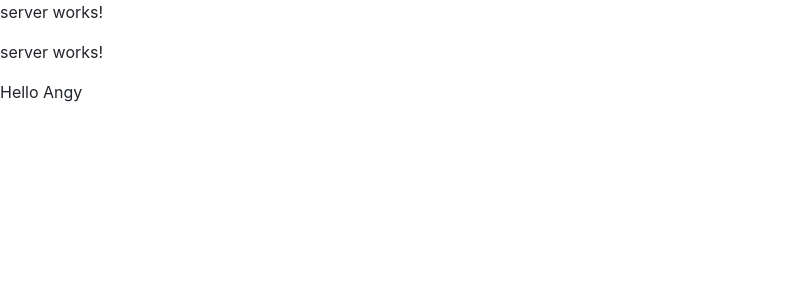
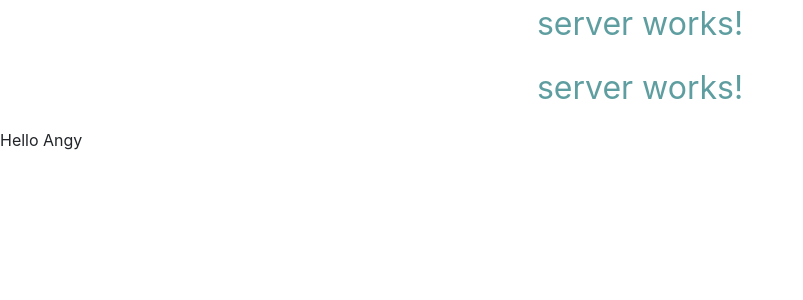
Before and after one commit to anil-allipilli/angy, an Angular app: page /server in a window 1280 px wide. Shown: the top 300 px of the page, without its empty margins (0-803 px from the left). Built offline with nearby package versions, Linux system fonts and the light colour scheme.

Commit message:
style applied

```diff
--- a/src/app/servers/servers.component.css
+++ b/src/app/servers/servers.component.css
@@ -0,0 +1,8 @@
+.container {
+  text-align: center;
+  color: cadetblue;
+  font-size: 2rem;
+}
+.row {
+  display: block;
+}
--- a/src/app/servers/servers.component.html
+++ b/src/app/servers/servers.component.html
@@ -1,2 +1,8 @@
-<app-server></app-server>
-<app-server></app-server>
+<div class="container">
+  <div class="row">
+    <div class="col-xs-12">
+      <app-server></app-server>
+      <app-server></app-server>
+    </div>
+  </div>
+</div>
```
